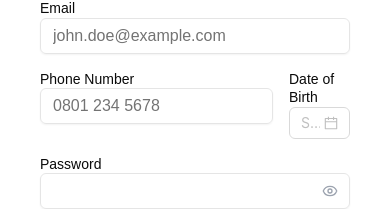
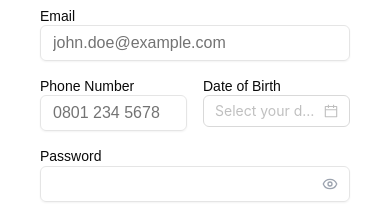
Before and after one commit to ojutalayomi/ivy-league, a React (Vite) app: page /accounts/signup in a window 390 px wide. Shown: the part 357-566 px from the top of the page. Built offline with nearby package versions, Linux system fonts and the light colour scheme; no server answers.

Commit message:
Enhance signup steps layout for better responsiveness
- Updated the layout of the phone number input in the signup steps component to utilize flexbox for improved responsiveness.
- Added a flex-1 class to ensure proper spacing and alignment within the form.

```diff
--- a/src/components/signup-steps.tsx
+++ b/src/components/signup-steps.tsx
@@ -77,7 +77,7 @@ export const Step1: React.FC<StepProps> = ({ register, errors, watch, setValue }
         )}
       </div>
       <div className='flex gap-4'>
-        <div>
+        <div className='flex-1'>
           <Label className='sm:text-cyan-500' htmlFor="phone">Phone Number</Label>
           <Input
             id="phone"
```
